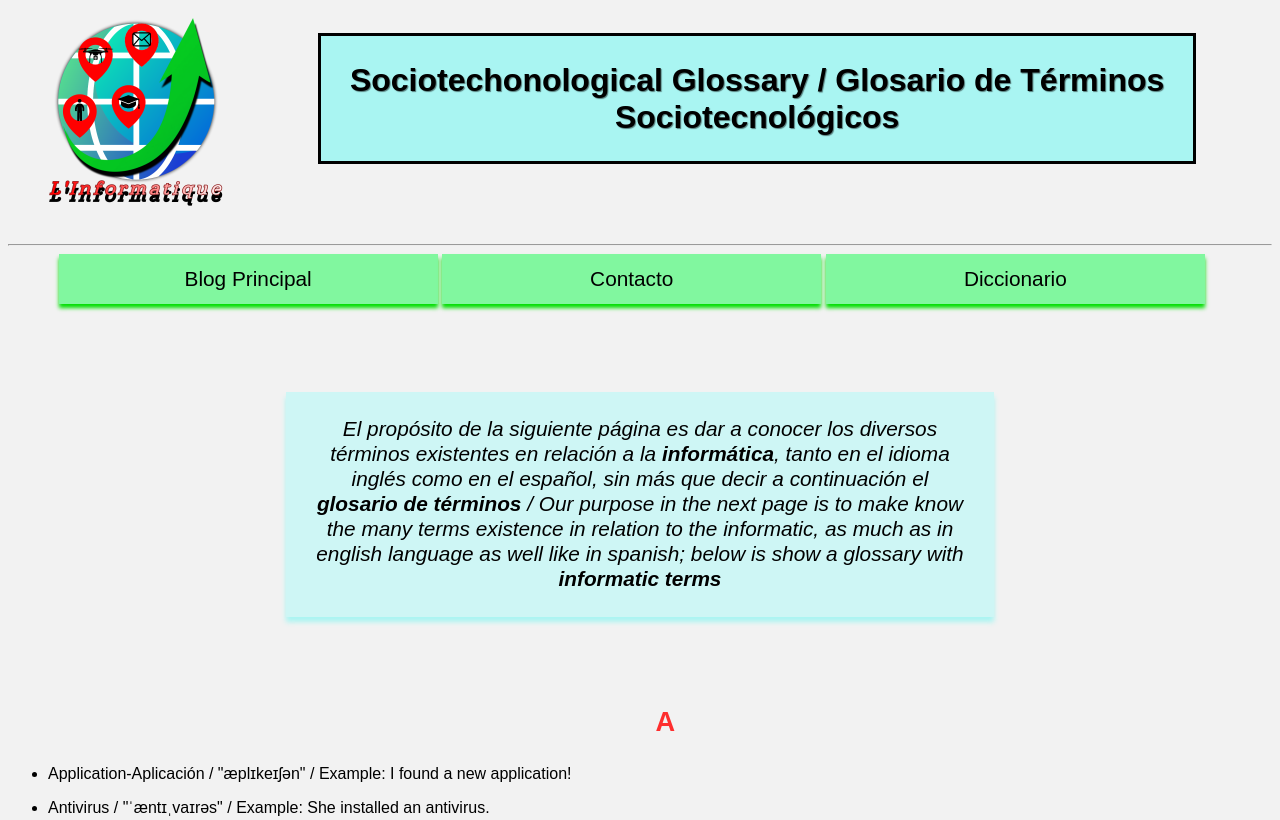
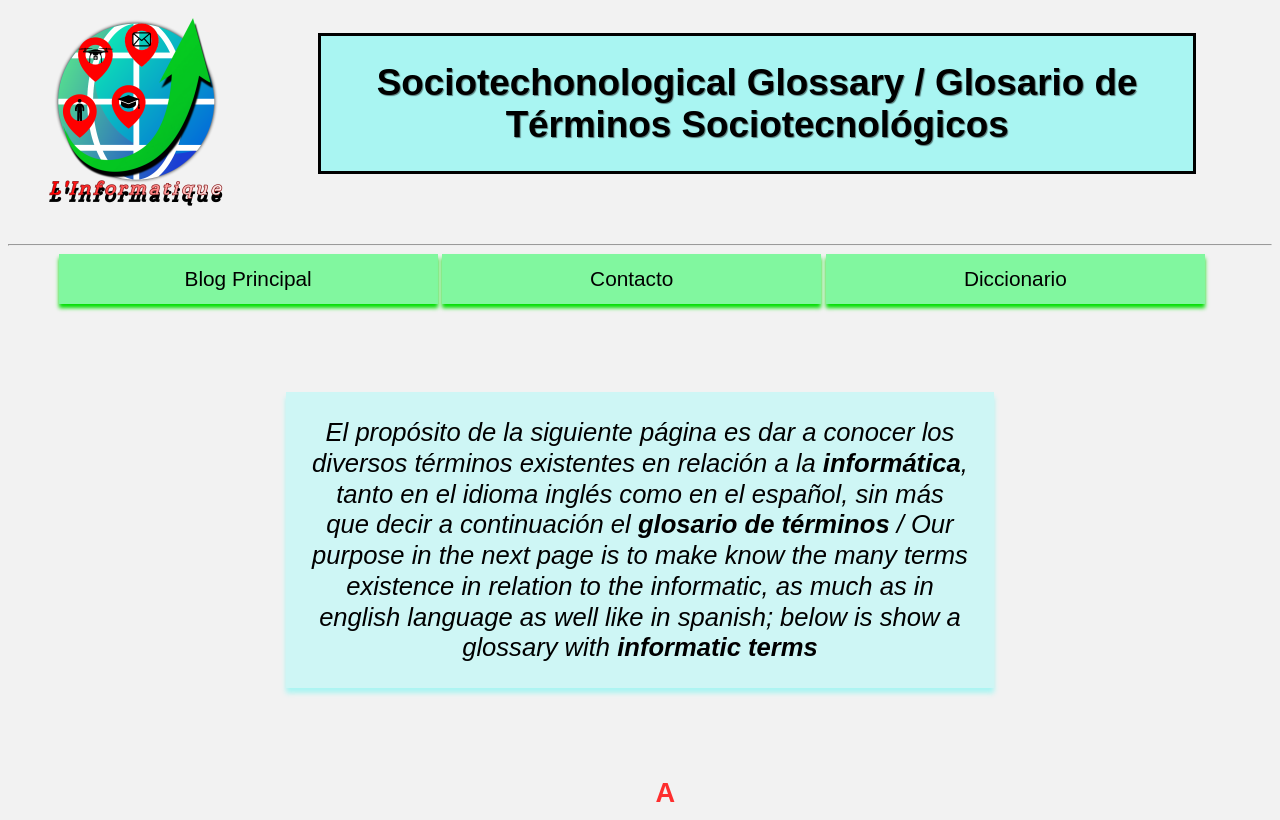
Before and after one commit to GabsPe27/crazy-bro, a plain HTML site: page index.html in a window 1280 px wide. Shown: the top 820 px of the page. Drawn offline with Linux system fonts and the light colour scheme.

Commit message:
Add files via upload

```diff
--- a/estilos.css
+++ b/estilos.css
@@ -7,7 +7,7 @@ body{
 h1{
 	color:black;
 	background:#A9F5F2;
-	font-size:200%;
+	font-size:230%;
 	text-align:center;
 	text-shadow:1px 1px 1px rgba(0,0,0,.5);
 	width:65%;
@@ -32,7 +32,7 @@ div{
 	width:52%;
 	height:26%;
 	color:black;
-	font-size:130%;
+	font-size:160%;
 	text-align:center;
 	line-height:120%;
 	background:#CEF6F5;
@@ -82,7 +82,7 @@ h3:hover{
 }
 
 footer{
-	font-size:80%;
+	font-size:120%;
 	font-weight:bold;
 	width:35%;
 	color:black;
```
